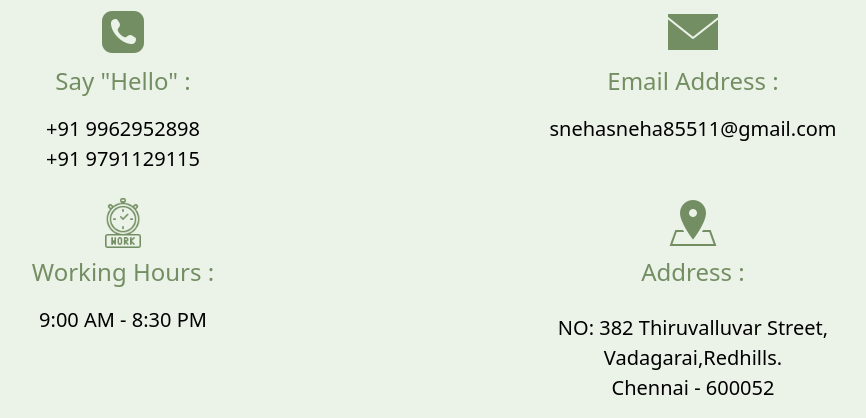
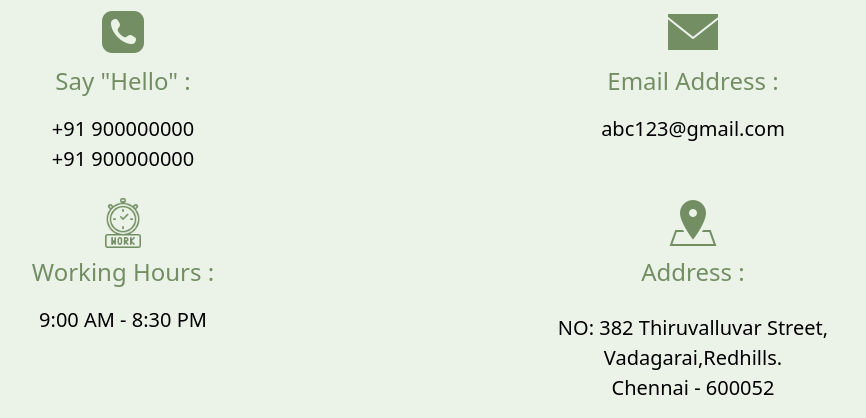
Before and after one commit to snehasparkles/Aariwork_website, a Flask app: page / in a window 1280 px wide. Shown: the part 2832-3250 px from the top of the page, without its empty margins (232-1098 px from the left). Run offline with Flask 3, Linux system fonts and the light colour scheme.

Commit message:
Update home.html

```diff
--- a/templates/home.html
+++ b/templates/home.html
@@ -211,7 +211,7 @@
               </div>
           <h4 class="heading">Say "Hello" :</h4>
           <div class="text-center mb-3">
-          <a  href= "tel:9361359856"  id= "contact_details"> +91 9962952898 <br> +91 9791129115</a>
+          <a  href= "tel:900000000"  id= "contact_details"> +91 900000000 <br> +91 900000000</a>
             </div>
           </div>
           <div class = "col-md-6 mt-2">
@@ -221,7 +221,7 @@
 
           <h4 class="heading">Email Address :</h4>
           <div class="text-center mb-3">
-          <a class="text-center" href="mailto:snehasneha85511@gmail.com"   id= "contact_details"> snehasneha85511@gmail.com </p></a>
+          <a class="text-center" href="mailto:abc123@gmail.com"   id= "contact_details"> abc123@gmail.com </p></a>
         </div>
           </div>
         </div>
```
